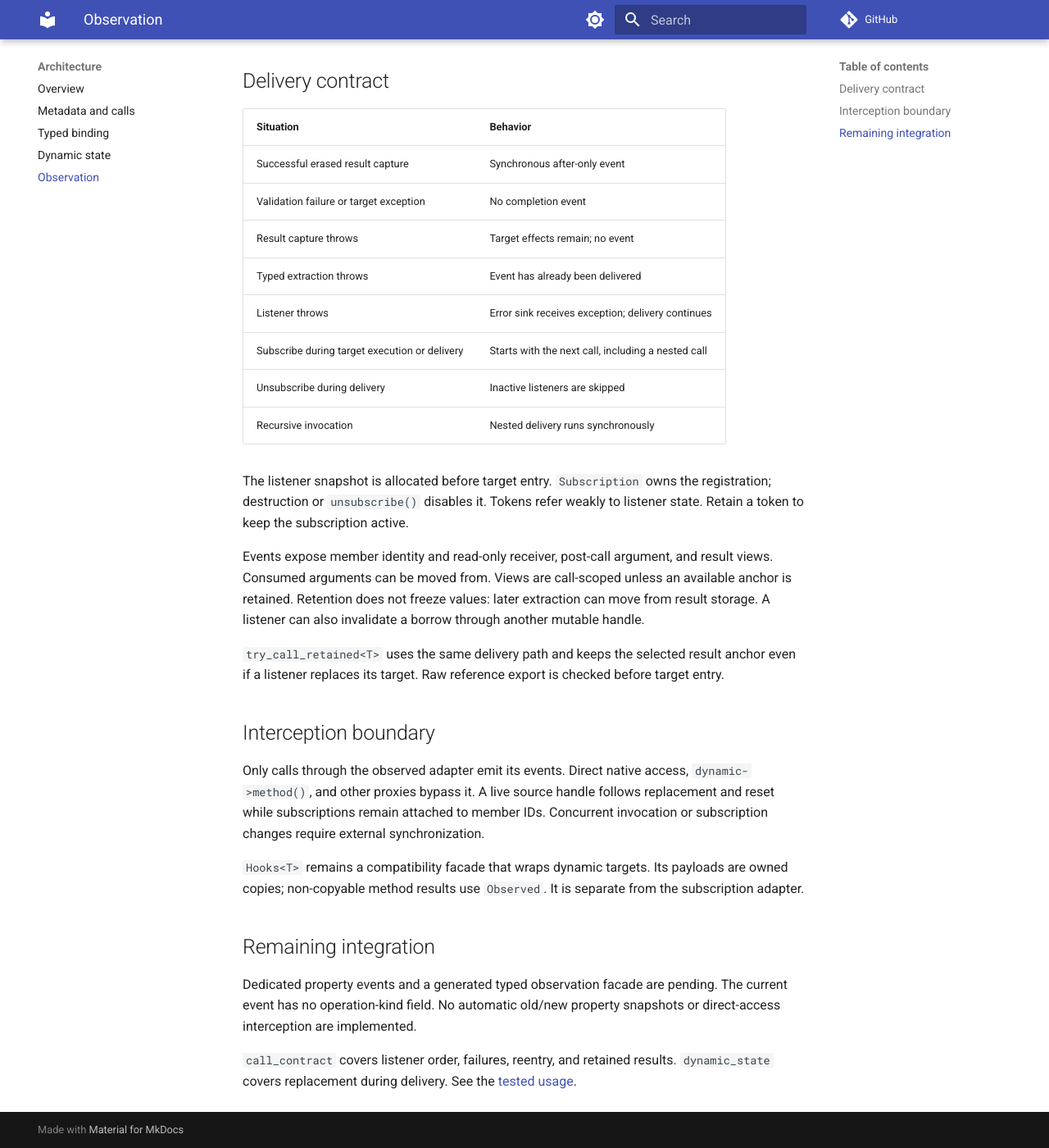
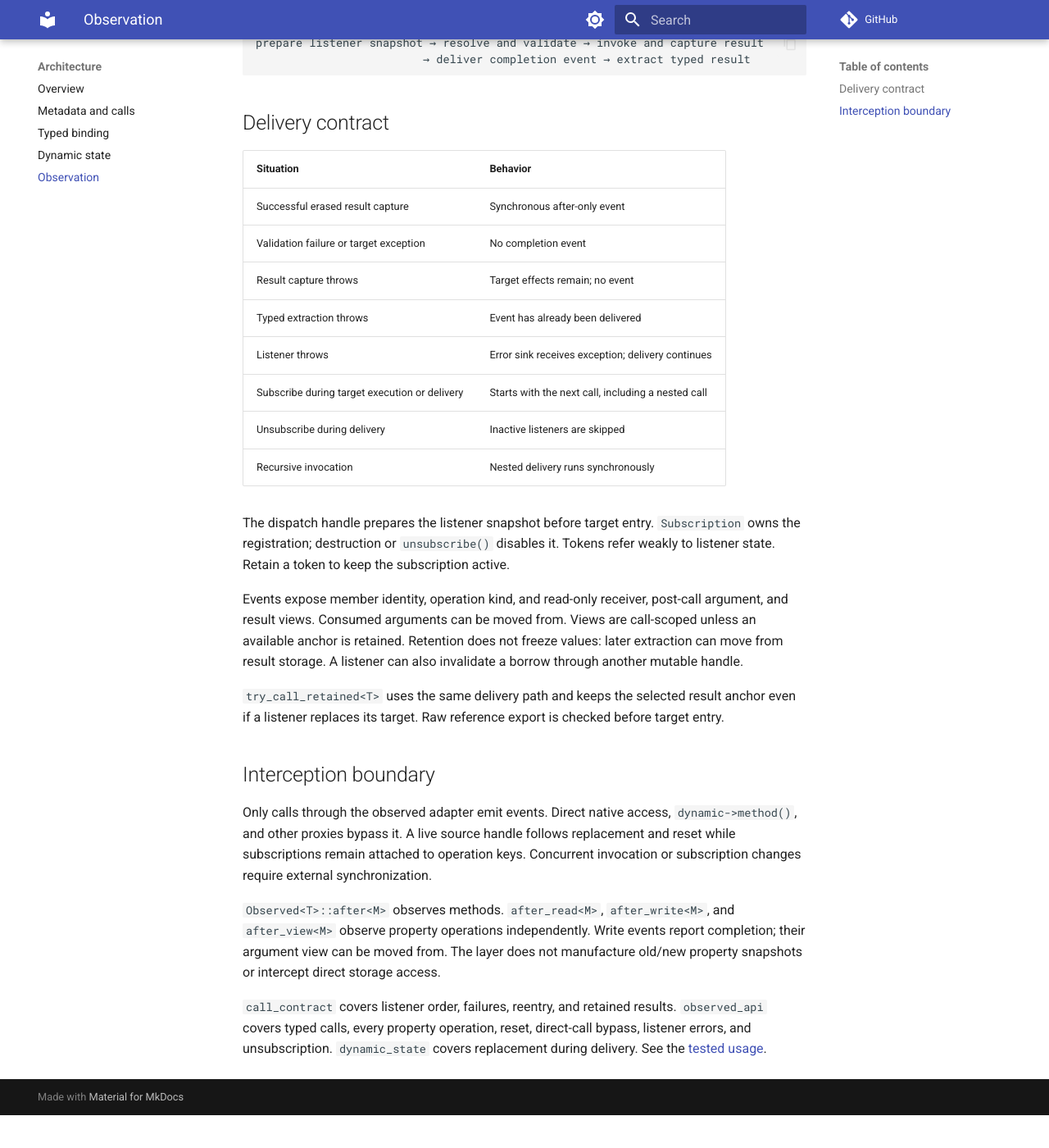
Before and after one commit to w2xel/refl, an MkDocs documentation site: the page built from docs/content/architecture/observation.md, in a window 1280 px wide and 1400 px high, scrolled down 313 px. Shown: the whole window at 82% size. Built offline with MkDocs 1.6.1 and Material for MkDocs 9.7.7, drawn with Linux system fonts in a browser that asks for light colours; comment, search, counter and statistics services are not loaded; after the commit the page ends 1673 px from its top, so only the background shows below that; some of the changed text lies outside the part shown.

Commit message:
refactor: retire compatibility hooks

````diff
--- a/docs/content/architecture/observation.md
+++ b/docs/content/architecture/observation.md
@@ -1,7 +1,8 @@
 # Observation
 
-`Observed` retains a `DispatchHandle` and an explicit non-throwing error sink.
-It invokes the same checked targets as runtime and typed calls. It does not modify
+`ObservedHandle` adds completion events to one `DispatchHandle` without reflection.
+`Observed<T>` combines observed method, read, write, and view handles with a typed
+proxy. Both require an explicit non-throwing error sink. Observation does not modify
 the source's replacement chain.
 
 ```text
@@ -22,15 +23,15 @@ prepare listener snapshot → resolve and validate → invoke and capture result
 | Unsubscribe during delivery | Inactive listeners are skipped |
 | Recursive invocation | Nested delivery runs synchronously |
 
-The listener snapshot is allocated before target entry. `Subscription` owns the
-registration; destruction or `unsubscribe()` disables it. Tokens refer weakly to
-listener state. Retain a token to keep the subscription active.
+The dispatch handle prepares the listener snapshot before target entry.
+`Subscription` owns the registration; destruction or `unsubscribe()` disables it.
+Tokens refer weakly to listener state. Retain a token to keep the subscription active.
 
-Events expose member identity and read-only receiver, post-call argument, and
-result views. Consumed arguments can be moved from. Views are call-scoped unless
-an available anchor is retained. Retention does not freeze values: later extraction
-can move from result storage. A listener can also invalidate a borrow through
-another mutable handle.
+Events expose member identity, operation kind, and read-only receiver, post-call
+argument, and result views. Consumed arguments can be moved from. Views are
+call-scoped unless an available anchor is retained. Retention does not freeze values:
+later extraction can move from result storage. A listener can also invalidate a
+borrow through another mutable handle.
 
 `try_call_retained<T>` uses the same delivery path and keeps the selected result
 anchor even if a listener replaces its target. Raw reference export is checked
@@ -38,21 +39,17 @@ before target entry.
 
 ## Interception boundary
 
-Only calls through the observed adapter emit its events. Direct native access,
+Only calls through the observed adapter emit events. Direct native access,
 `dynamic->method()`, and other proxies bypass it. A live source handle follows
-replacement and reset while subscriptions remain attached to member IDs.
+replacement and reset while subscriptions remain attached to operation keys.
 Concurrent invocation or subscription changes require external synchronization.
 
-`Hooks<T>` remains a compatibility facade that wraps dynamic targets. Its payloads
-are owned copies; non-copyable method results use `Observed`. It is separate from
-the subscription adapter.
-
-## Remaining integration
-
-Dedicated property events and a generated typed observation facade are pending.
-The current event has no operation-kind field. No automatic old/new property
-snapshots or direct-access interception are implemented.
+`Observed<T>::after<M>` observes methods. `after_read<M>`, `after_write<M>`, and
+`after_view<M>` observe property operations independently. Write events report
+completion; their argument view can be moved from. The layer does not manufacture
+old/new property snapshots or intercept direct storage access.
 
 `call_contract` covers listener order, failures, reentry, and retained results.
-`dynamic_state` covers replacement during delivery. See the
-[tested usage](../getting-started/observation.md).
+`observed_api` covers typed calls, every property operation, reset, direct-call
+bypass, listener errors, and unsubscription. `dynamic_state` covers replacement
+during delivery. See the [tested usage](../getting-started/observation.md).
````
Also changed, not shown: docs/content/architecture/dynamic.md (+1 -1 lines), docs/content/architecture/index.md (+12 -10 lines), docs/content/architecture/typed-binding.md (+2 -2 lines), docs/content/getting-started/observation.md (+9 -8 lines), 4 other files.
